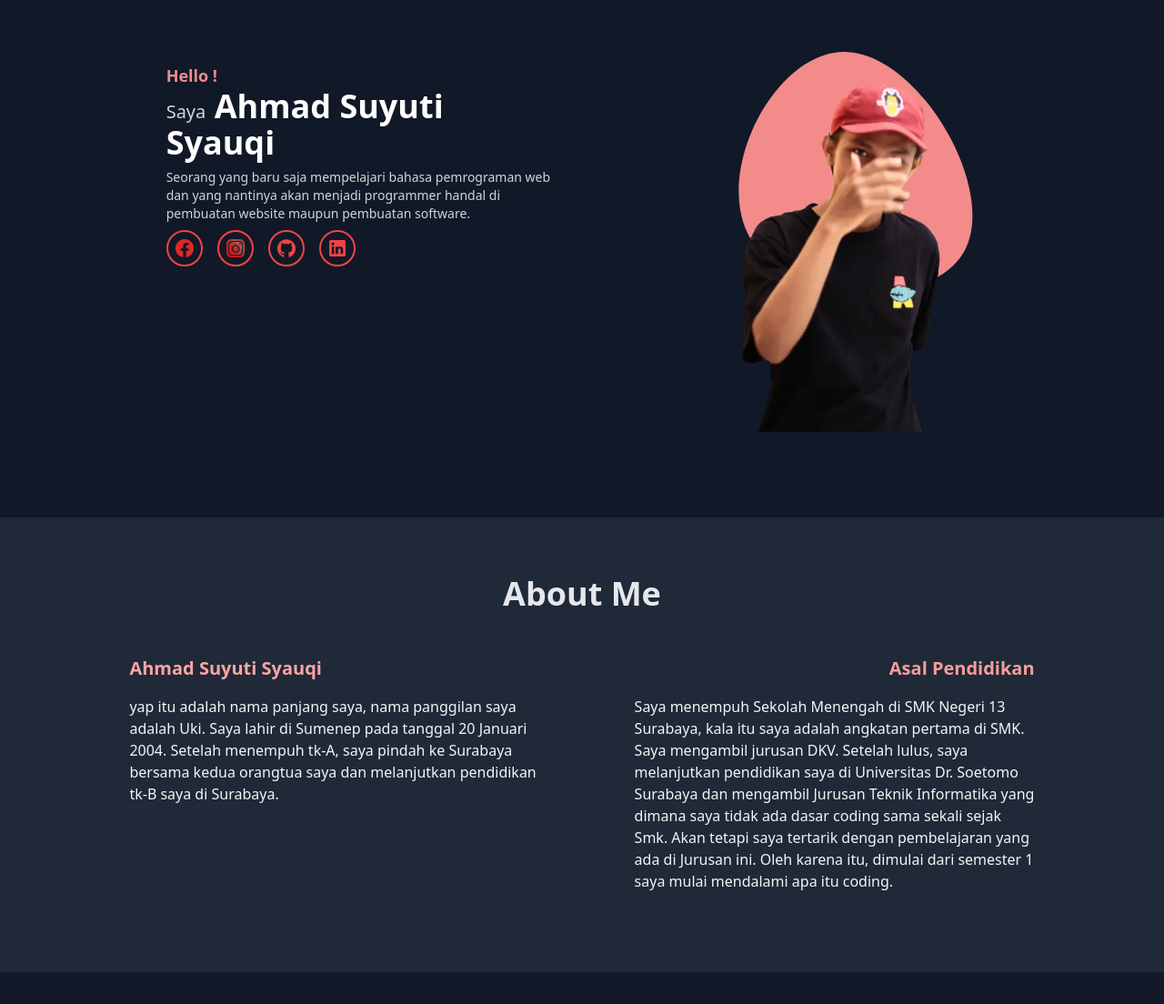
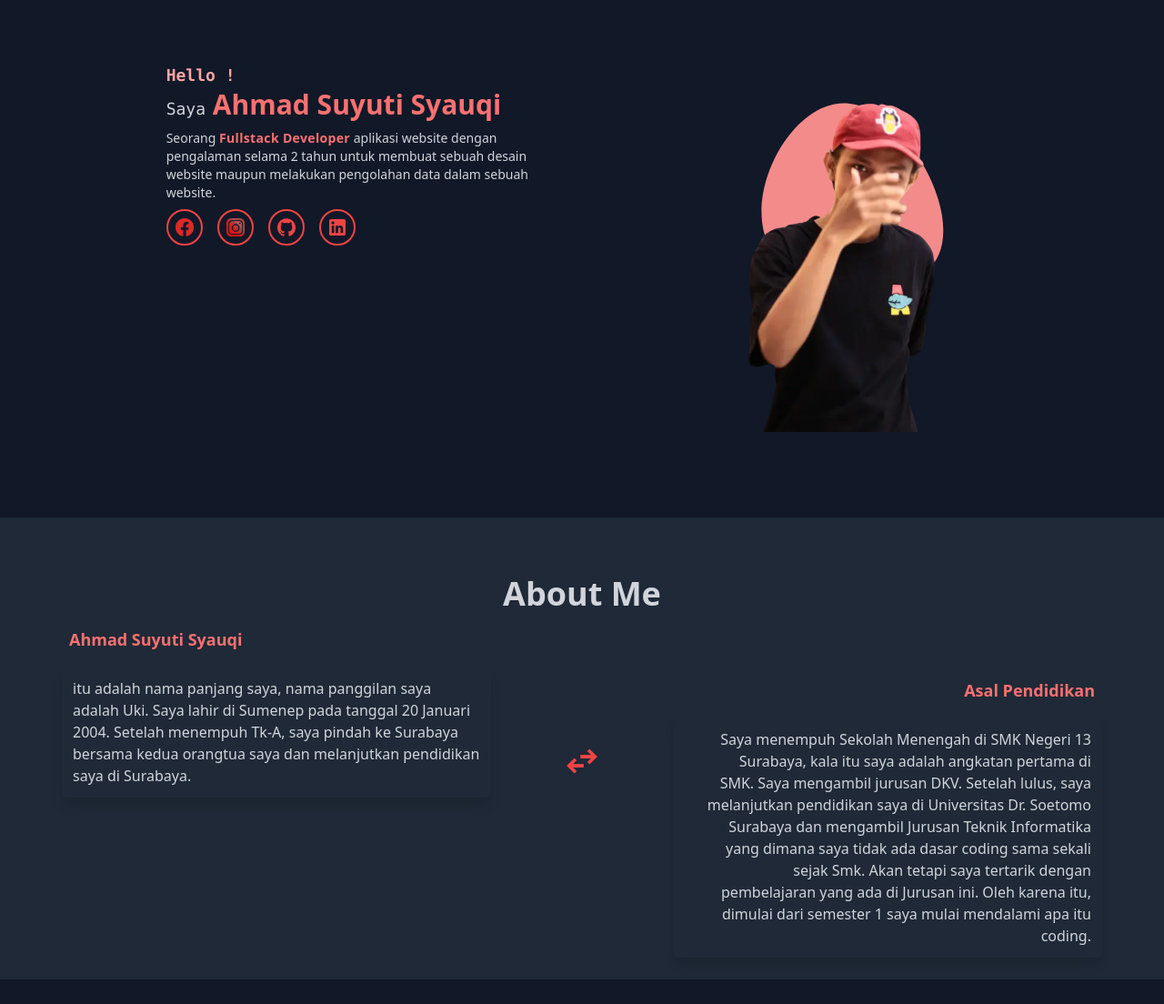
Before and after one commit to AhmadSuyutiSyauqi/My-Portfolio, a website: page index.html in a window 1280 px wide. Shown: the part 231-1335 px from the top of the page at 91% size. Drawn offline with nearby package versions, Linux system fonts and the light colour scheme; a web font is replaced by a local one.

Commit message:
change a little desain

```diff
--- a/index.html
+++ b/index.html
@@ -10,6 +10,7 @@
     <title>Portfolio</title>
 
     <link href="./src/output.css" rel="stylesheet">
+    <link rel="stylesheet" href="https://fonts.googleapis.com/css2?family=Material+Symbols+Outlined:opsz,wght,FILL,GRAD@20..48,100..700,0..1,-50..200" />
 </head>
 
 <body>
@@ -19,13 +20,13 @@
 
 
             <div class="flex items-center w-[15%] lg:w-1/2">
-                <h1 class="font-bold text-red-500 font-fontku text-2xl px-2 lg:ml-20 tracking-light">UKI</h1>
+                <h1 class="font-bold text-primary text-2xl px-2 lg:ml-20 tracking-light pointer-events-none font-madimi tracking-wider">UKI</h1>
             </div>
 
             <div class="w-3/4 lg:ml-2 flex justify-center p-2 ml-auto lg:w-1/2">
                 <a href="#home" class="text-white font-bold px-2 text-sm relative ml-auto lg:mr-8 after:contents-[''] after:absolute
             after:w-full after:h-0.5 after:bg-red-300 after:rounded-sm after:left-0 after:-bottom-1 after:mt-1
-            after:scale-x-0 after:duration-300 hover:text-red-300 hover:after:scale-x-100 ">Home</a>
+            after:scale-x-0 after:duration-300 hover:text-red-300 hover:after:scale-x-100">Home</a>
 
                 <a href="#about" class="text-white font-bold px-2 text-sm ml-2 relative lg:mr-8 after:contents-['']
             after:absolute after:w-full after:h-0.5 after:bg-red-300 after:rounded-sm after:left-0 after:-bottom-1
@@ -73,34 +74,33 @@
 
                 <aside class="h-[13rem] max-w-md p-1 relative">
 
-                    <p class="font-bold text-[#F38B8B] text-lg ml-2 w-16">Hello !</p>
-                    <h1 class="font-bold text-white pl-2 text-4xl "><span
-                            class="text-xl font-normal text-gray-300">Saya</span> Ahmad
+                    <p class="font-bold text-red-300 text-lg ml-2 font-mono ">Hello !</p>
+                    <h1 class="font-bold text-secondary pl-2 text-3xl"><span
+                            class="text-lg font-normal text-gray-300 font-mono">Saya</span> Ahmad
                         Suyuti Syauqi</h1>
 
-                    <p class="text-gray-300 p-2 text-sm">Seorang yang baru saja mempelajari bahasa pemrograman web
-                        dan
-                        yang nantinya akan menjadi programmer handal di pembuatan website maupun pembuatan software.
+                    <p class="text-gray-300 p-2 text-sm">Seorang <span class="text-secondary tracking-wide font-semibold">Fullstack Developer</span>
+                        aplikasi website dengan pengalaman selama 2 tahun untuk membuat sebuah desain website maupun melakukan pengolahan data dalam sebuah website.
                     </p>
 
                     <div class="flex">
 
-                        <div class="rounded-full border-red-500 w-10 border-2 h-10 ml-2 p-2">
+                        <div class="rounded-full border-primary w-10 border-2 h-10 ml-2 p-2">
                             <a href="https://m.facebook.com/uki.boss?eav=AfaovXykOVWwwBM88iSIujTGWKSHp_sXNY4kGK_in4coQi2ilK7YlM7T6XNKTxgW-CU&paipv=0"
                                 class=""><img src="/img/fb.png" alt="facebook" class="h-5 w-5"></a>
                         </div>
-                        <div class="rounded-full border-red-500 border-2 w-10 h-10 ml-4 p-2">
+                        <div class="rounded-full border-primary border-2 w-10 h-10 ml-4 p-2">
                             <a href="https://www.instagram.com/namakokuki/">
                                 <img src="/img/ig.png" alt="instagram" class="h-5 w-5">
                             </a>
                         </div>
-                        <div class="rounded-full border-red-500 border-2 w-10 h-10 ml-4 p-2">
+                        <div class="rounded-full border-primary border-2 w-10 h-10 ml-4 p-2">
                             <a href="https://github.com/AhmadSuyutiSyauqi">
                                 <img src="/img/github.png" alt="github" class="h-5 w-5 color">
                             </a>
                         </div>
                         <div
-                            class="rounded-full border-red-500 border-2 w-10 h-10 ml-4 p-2 flex justify-center items-center">
+                            class="rounded-full border-primary border-2 w-10 h-10 ml-4 p-2 flex justify-center items-center">
                             <a href="https://www.linkedin.com/in/ahmad-suyuti-2babb72a0/">
                                 <img src="/img/linkedin.png" alt="linkedin" class="h-[18px] w-[18px]">
                             </a>
@@ -112,13 +112,13 @@
 
                 <div class="w-full lg:w-96 self-end px-4">
                     <div class="relative mt-0 flex">
-                        <img src="/img/fotoku.webp" alt="avatar" class="max-w-72 mx-auto z-10">
+                        <img src="/img/fotoku.webp" alt="avatar" class="max-w-[17rem] mx-auto z-10">
 
                         <span class="absolute -top-10 -left-3 lg:-left-10">
                             <svg width="400" height="400" viewBox="0 0 200 200" xmlns="http://www.w3.org/2000/svg">
                                 <path fill="#F38B8B"
                                     d="M37.8,20C27.9,39,-15.8,36.7,-27.7,16.5C-39.6,-3.7,-19.8,-41.7,2,-40.5C23.9,-39.4,47.7,1,37.8,20Z"
-                                    transform="translate(100 100) scale(1.8)" />
+                                    transform="translate(100 100) scale(1.4)" />
                             </svg>
                         </span>
 
@@ -135,32 +135,47 @@
 
     <section id="about">
 
-        <div class="h-[700px] lg:h-hp relative w-full bg-gray-800 p-2 pt-16">
-            <h1 class="font-bold text-4xl text-gray-200 text-center">About Me</h1>
+        <div class="relative w-full bg-gray-800 p-3 pt-16">
+            <h1 class="font-bold text-4xl text-gray-300 text-center font-oswald pointer-events-none hover:shadow-2xl">About Me</h1>
 
-            <div class="lg:h-full lg:w-4/5 lg:mx-auto relative flex lg:justify-between flex-wrap">
+            <div class="flex justify-center">
+            <svg class="h-10 w-10 absolute top-56 fill-current text-primary hover:scale-125 duration-500 rotate-90 lg:rotate-0 mt-[9rem] lg:mt-6" xmlns="http://www.w3.org/2000/svg" height="24" viewBox="0 -960 960 960" width="24"><path d="M280-160 80-360l200-200 56 57-103 103h287v80H233l103 103-56 57Zm400-240-56-57 103-103H440v-80h287L624-743l56-57 200 200-200 200Z"/>
+                <path xmlns="http://www.w3.org/2000/svg" d="M280-160 80-360l200-200 56 57-103 103h287v80H233l103 103-56 57Zm400-240-56-57 103-103H440v-80h287L624-743l56-57 200 200-200 200Z"/>
+            </svg>
+        </div>
 
-                <div class="w-[30rem] lg:h-1/3 h-2/3 p-2 mt-8 lg:mt-10">
-                    <h2 class="font-semibold text-red-300 text-xl mb-4">Ahmad Suyuti Syauqi</h2>
-                    <p class="text-gray-100">yap itu adalah nama panjang saya, nama panggilan saya adalah Uki.
-                        Saya lahir di Sumenep pada tanggal 20 Januari 2004. Setelah menempuh tk-A, saya pindah ke
+
+            <div class="lg:w-full flex lg:justify-evenly flex-wrap -mt-8 px-14">
+
+                <div class="w-[30rem] lg:h-1/3 h-2/3 p-2 mt-14 lg:mt-10">
+                    <h2 class="font-semibold text-secondary text-lg mb-4">Ahmad Suyuti Syauqi</h2>
+
+                    <div class="shadow-lg rounded-md p-3 hover:shadow-2xl hover:duration-300 -ml-2 -mt-5 lg:mt-0">
+                        <p class="text-gray-300">itu adalah nama panjang saya, nama panggilan saya adalah Uki.
+                            Saya lahir di Sumenep pada tanggal 20 Januari 2004. Setelah menempuh Tk-A, saya pindah ke
                             Surabaya
-                        bersama kedua orangtua saya dan melanjutkan pendidikan tk-B saya di Surabaya.
+                            bersama kedua orangtua saya dan melanjutkan pendidikan saya di Surabaya.
                         </p>
                     </div>
 
-                <div class="w-[30rem] lg:h-1/3 h-2/3 p-2 ml-auto mt-20 lg:mt-10">
-                    <h2 class="font-semibold text-[#F69D9D] text-xl mb-4 lg:text-right">Asal Pendidikan</h2>
-                    <p class="text-gray-100 lg:ml-6">Saya menempuh Sekolah Menengah di SMK Negeri 13 Surabaya, kala itu
+                </div>
+
+                <div class="w-[30rem] lg:h-72 h-2/3 p-2 ml-auto mt-16 lg:mt-24 mb-10">
+                    <h2 class="font-semibold text-secondary text-lg mb-4 text-right">Asal Pendidikan</h2>
+                    <div class=" shadow-lg rounded-md p-3 hover:shadow-2xl hover:duration-300 -mr-2 -mt-5 lg:mt-0">
+                        <p class="text-gray-300 lg:ml-6 text-right">Saya menempuh Sekolah Menengah di SMK Negeri 13
+                            Surabaya, kala itu
                             saya
                             adalah angkatan pertama di SMK. Saya mengambil jurusan DKV. Setelah lulus, saya melanjutkan
                             pendidikan saya di Universitas Dr. Soetomo Surabaya dan mengambil Jurusan Teknik Informatika
                             yang dimana
-                        saya tidak ada dasar coding sama sekali sejak Smk. Akan tetapi saya tertarik dengan pembelajaran
+                            saya tidak ada dasar coding sama sekali sejak Smk. Akan tetapi saya tertarik dengan
+                            pembelajaran
                             yang
                             ada di Jurusan ini. Oleh karena itu, dimulai dari semester 1 saya mulai mendalami apa itu
                             coding.
                         </p>
+                    </div>
                 </div>
             </div>
         </div>
@@ -171,7 +186,7 @@
 
         <div class="h-[350vh] w-full bg-gray-900 relative p-2 lg:h-layar">
 
-            <h1 class="font-bold text-4xl text-gray-200 text-center p-2 mt-10 mb-4">My Skills</h1>
+            <h1 class="font-bold text-4xl text-secondary text-center p-2 mt-10 mb-4 pointer-events-none">My Skills</h1>
 
             <div class="w-full h-[80%] p-4 flex relative justify-around flex-wrap">
 
@@ -190,7 +205,7 @@ relative duration-300 lg:mr-auto mt-14 lg:mt-5 flex justify-center items-center"
                     <img src="img/css2.png" alt="" class="h-[300px] w-[225px]">
                 </div>
 
-                <div class="w-80 h-[400px] shadow-smright shadow-gray-950 hover:shadow-xl hover:shadow-red-600 rounded-xl p-2
+                <div class="w-80 h-[400px] shadow-smleft shadow-gray-950 hover:shadow-xl hover:shadow-red-600 rounded-xl p-2
 relative duration-300 mt-14 flex justify-center items-center">
                     <img src="img/tailwind.png" alt="tailwind" class="h-[150px] w-[210px]">
                 </div>
@@ -206,7 +221,7 @@ relative duration-300 mt-14 flex justify-center items-center">
 
         <div class="h-[40rem] w-full bg-gray-800 relative p-2">
 
-            <h1 class="font-bold text-4xl text-gray-200 text-center p-2 mt-14 mb-2">Portfolio</h1>
+            <h1 class="font-bold text-4xl text-gray-300 text-center p-2 mt-14 mb-2">Portfolio</h1>
 
             <div class="w-full h-3/4 flex items-center  justify-center">
                 <h1 class="font-bold text-8xl text-gray-200 text-center p-2 mt-10 mb-2 top-36">Coming Soon</h1>
--- a/src/input.css
+++ b/src/input.css
@@ -1,3 +1,5 @@
+@import url('https://fonts.googleapis.com/css2?family=Madimi+One&display=swap');
+
 @tailwind base;
 @tailwind components;
 @tailwind utilities;
--- a/tailwind.config.js
+++ b/tailwind.config.js
@@ -2,13 +2,13 @@
 module.exports = {
     content: ["index.html"],
     theme: {
-        fontFamily: {
-            'fontku': ['Myriad.'],
-        },
+
         screens: {
             'sm': '640px',
+            // => @media (min-width: 640px) { ... }
 
             'md': '768px',
+            // => @media (min-width: 768px) { ... }
 
             'lg': '1024px',
             // => @media (min-width: 1024px) { ... }
@@ -19,6 +19,8 @@ module.exports = {
             '2xl': '1536px',
             // => @media (min-width: 1536px) { ... }
           },
+
+
         extend: {
             boxShadow: {
                 'smright': '2px 4px 5px 0px rgba(0, 0, 0, 0.3)',
@@ -27,14 +29,28 @@ module.exports = {
                 'xl': '0px 1px 25px 8px rgba(0, 0, 0, -1)',
 
             },
-
             spacing: {
                 '128': '32rem',
                 'layar': '200vh',
                 'hp': '500px',
 
             },
+
+            colors: {
+                'primary': '#ef4444',
+                'secondary': '#f87171',
+            },
+
+            fontFamily: {
+                'madimi': ['Madimi One', 'sans-serif'],
+
+            },
+
+
+
+
         },
     },
+
     plugins: [],
 }
```
Also changed, not shown: img/swap.svg (added), src/output.css. Lines whose indentation alone changed are shown as unchanged.
